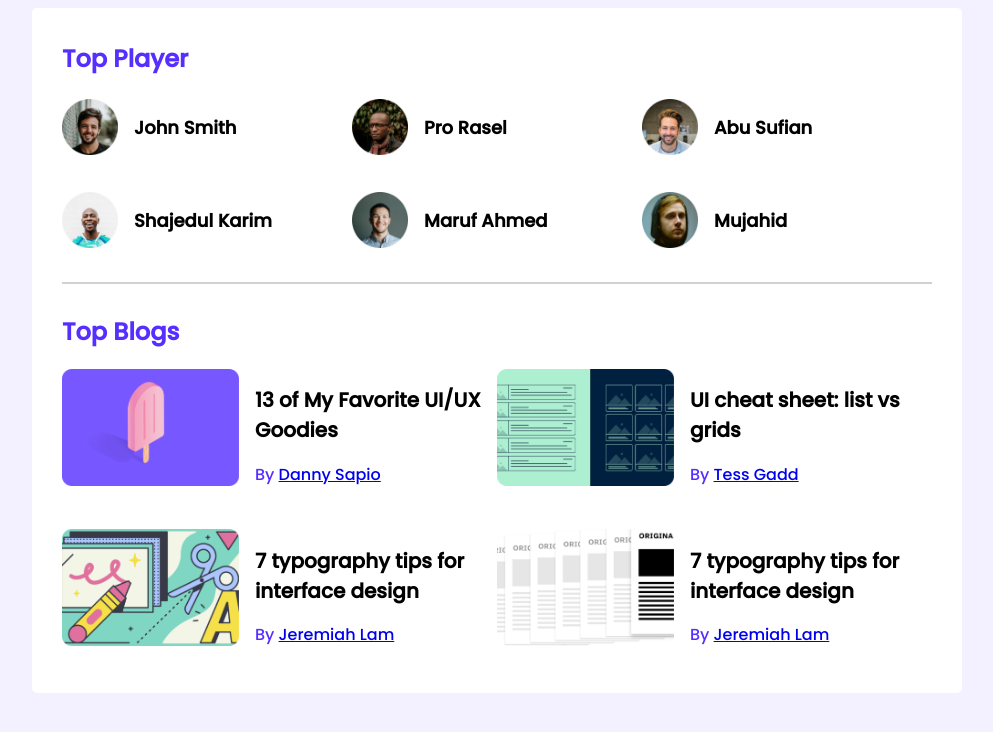
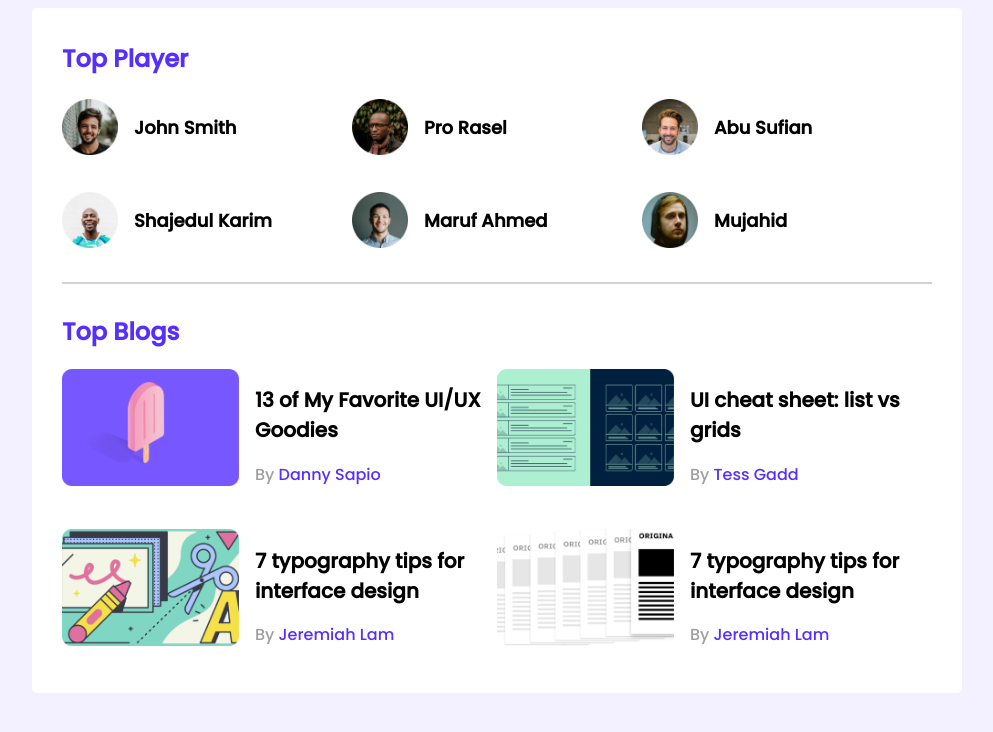
Before and after one commit to asmtanjil/leader-board-css3-repeat, a plain HTML site: page index.html in a window 1280 px wide. Shown: the whole page, without its empty margins (143-1136 px from the left). Drawn offline with Linux system fonts and the light colour scheme.

Commit message:
resolved

```diff
--- a/styles/style.css
+++ b/styles/style.css
@@ -78,7 +78,8 @@ hr{
   color: #9F9F9F;
   font-size: 16px;
 }
-.blog-owner{
+.blog-owner a{
  color: #562EFF;
  font-size: 16px;
+ text-decoration: none;
 }
```
